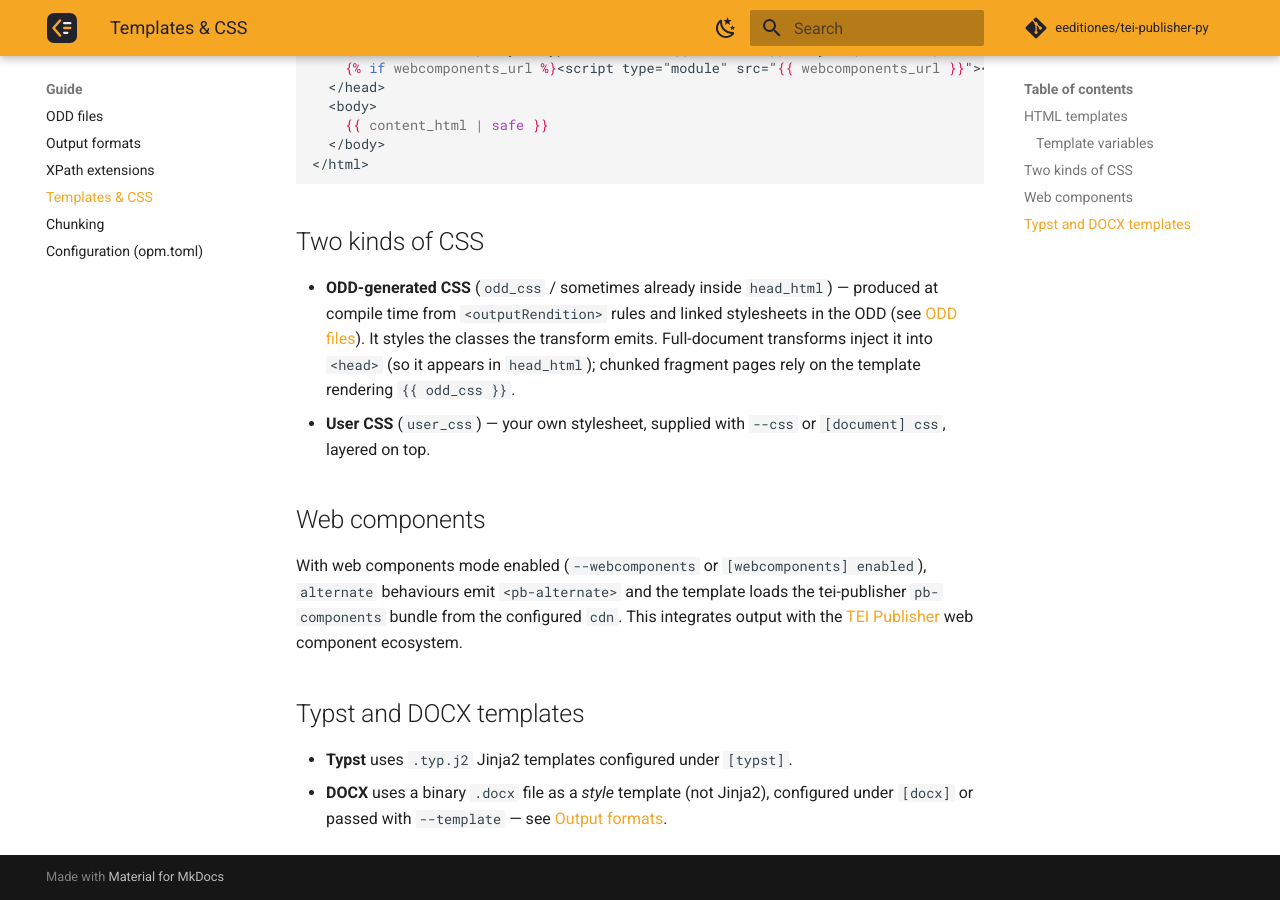
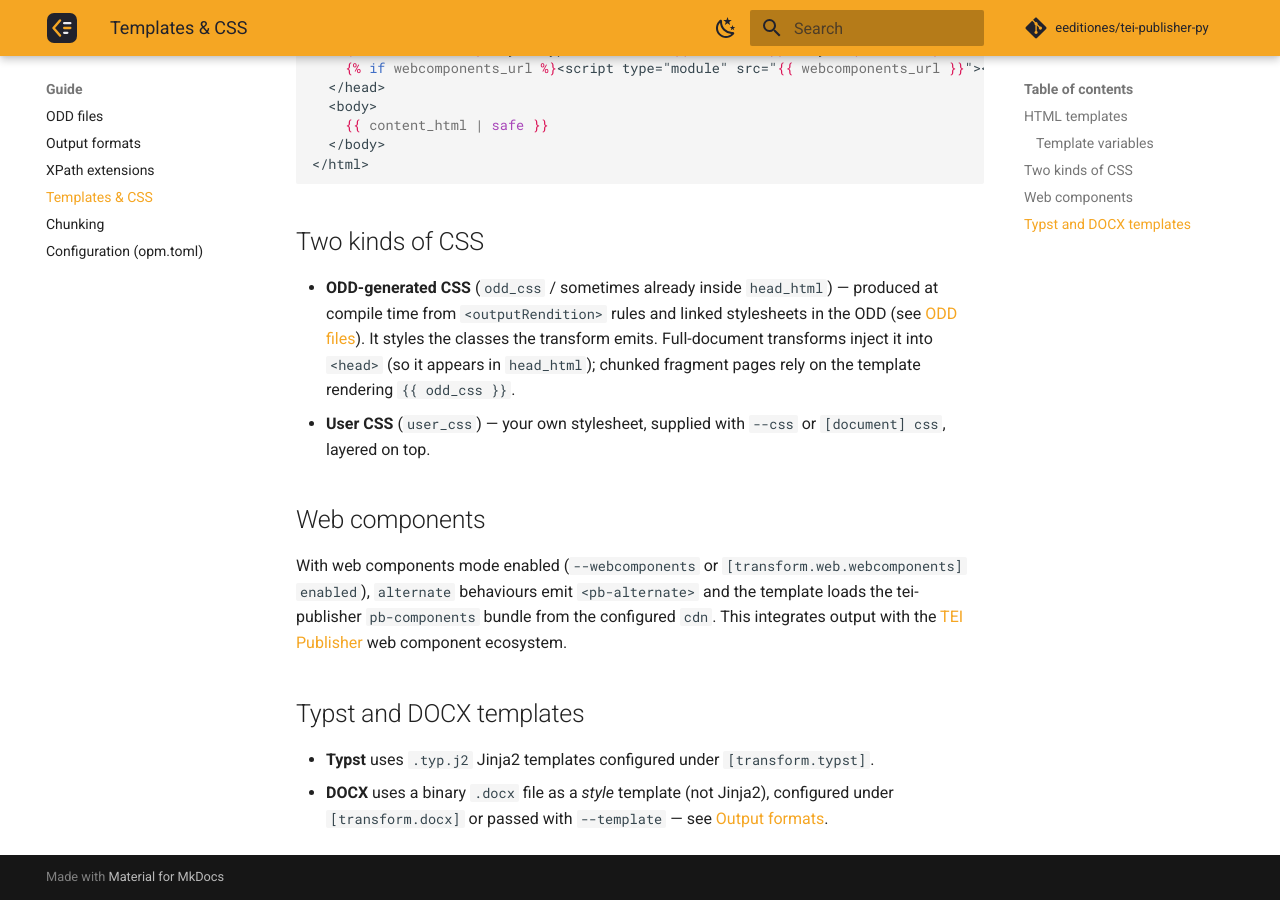
Before and after one commit to eeditiones/open-processing-model, an MkDocs documentation site: the page built from docs/guide/templates-and-css.md, in a window 1280 px wide and 900 px high, scrolled down 1304 px. Built offline with MkDocs 1.6.1 and Material for MkDocs 9.7.7, drawn with Linux system fonts in a browser that asks for light colours; comment, search, counter and statistics services are not loaded.

Commit message:
Clean up toml config file

````diff
--- a/docs/guide/output-formats.md
+++ b/docs/guide/output-formats.md
@@ -35,10 +35,10 @@
 
 | `--type` | Config key |
 | --- | --- |
-| `web` | `[transform].module` (or `[web].module`) |
-| `docx` | `[docx].module` |
-| `typst` | `[typst].module` |
-| `markdown`, `print`, … | `[<type>].module` |
+| `web` | `[transform.web].module` |
+| `docx` | `[transform.docx].module` |
+| `typst` | `[transform.typst].module` |
+| `markdown`, `print`, … | `[transform.<type>].module` |
 
 ```bash
 # Explicit module path
@@ -51,7 +51,7 @@
 ```
 
 `--module` overrides `--type` when both are given. Omitting both falls back to
-`[transform].module`. Details and the full TOML schema are in
+`[transform.web].module`. Details and the full TOML schema are in
 [Configuration](configuration.md#selecting-a-module-by-type).
 
 ## HTML (`web`)
@@ -78,7 +78,7 @@
 
 DOCX is binary, so `-o` is required (it cannot be previewed). A custom Word
 `.docx` can be supplied as a **style template** via `--template` or the
-`[docx] template` config key; its paragraph and character styles are reused in
+`[transform.docx] template` config key; its paragraph and character styles are reused in
 the output. Missing built-in styles (`Hyperlink`, `footnote text`,
 `footnote reference`) are injected automatically.
 
@@ -91,7 +91,7 @@
 ## Typst
 
 Typst output uses a `.typ.j2` Jinja2 template (e.g. a `book` or `documentation`
-layout), configured under `[typst]` in `opm.toml`.
+layout), configured under `[transform.typst]` in `opm.toml`.
 
 ```bash
 uv run opm transform demo/tei-test.xml -c teipublisher.toml -t typst -o out.typ
--- a/docs/guide/templates-and-css.md
+++ b/docs/guide/templates-and-css.md
@@ -60,7 +60,8 @@
 
 ## Web components
 
-With web components mode enabled (`--webcomponents` or `[webcomponents] enabled`),
+With web components mode enabled (`--webcomponents` or
+`[transform.web.webcomponents] enabled`),
 `alternate` behaviours emit `<pb-alternate>` and the template loads the
 tei-publisher `pb-components` bundle from the configured `cdn`. This integrates
 output with the [TEI Publisher](https://teipublisher.com/) web component
@@ -68,7 +69,7 @@
 
 ## Typst and DOCX templates
 
-- **Typst** uses `.typ.j2` Jinja2 templates configured under `[typst]`.
+- **Typst** uses `.typ.j2` Jinja2 templates configured under `[transform.typst]`.
 - **DOCX** uses a binary `.docx` file as a *style* template (not Jinja2),
-  configured under `[docx]` or passed with `--template` — see
+  configured under `[transform.docx]` or passed with `--template` — see
   [Output formats](output-formats.md#docx).
--- a/opm.toml
+++ b/opm.toml
@@ -4,10 +4,6 @@
 # pythonpath = ["extensions"]
 
 [transform]
-# Default (web) compiled transform module used when --module/-m and --type/-t
-# are omitted. Also selected by ``opm transform --type web``.
-# module = "modules/teipublisher-web.py"
-
 # XPath extension modules loaded into the tp: namespace.
 xpath_extensions = [
     "opm.runtime.common_xpath_functions"
@@ -22,6 +18,11 @@
 #     "data/lookup.xml",
 # ]
 
+[transform.web]
+# Compiled web module used when --module/-m and --type/-t are omitted,
+# and when ``opm transform --type web`` is selected.
+# module = "modules/teipublisher-web.py"
+
 [document]
 # Jinja2 template used to wrap full-document HTML output.
 # template = "templates/default.html.j2"
@@ -29,19 +30,19 @@
 # CSS file injected into full-document HTML output.
 # css = "templates/default.css"
 
-[docx]
+[transform.docx]
 # Compiled module selected by ``opm transform --type docx``.
 # module = "modules/teipublisher-docx.py"
 # Word style template used for DOCX output.
 # template = "templates/corporate.docx"
 
-[typst]
+[transform.typst]
 # Compiled module selected by ``opm transform --type typst``.
 # module = "modules/teipublisher-typst.py"
 # Typst document-shell template used for Typst output.
 # template = "templates/book.typ.j2"
 
-[webcomponents]
+[transform.web.webcomponents]
 # Enable TEI Publisher web-component output mode by default.
 enabled = false
 
@@ -52,7 +53,7 @@
 # version = "3.0.5"
 
 [chunking]
-# Transform module used for chunking; falls back to [transform].module when omitted.
+# Transform module used for chunking; falls back to [transform.web].module when omitted.
 # module = "modules/teipublisher-web.py"
 
 # XPath expression selecting chunk root elements.
@@ -93,9 +94,7 @@
 # scope = "global"
 # xpath = "//text/body"
 # module = "modules/teipublisher-web.py"
-#
-# [chunking.fragments.parameters]
-# mode = "toc"
+# parameters = { mode = "toc" }
 #
 # [[chunking.fragments]]
 # name = "notes"
--- a/src/opm/templates/default_document.typ.j2
+++ b/src/opm/templates/default_document.typ.j2
@@ -1,5 +1,5 @@
 // TEI Publisher default Typst document shell
-// Override via [typst] template in project config or --template
+// Override via [transform.typst] template in project config or --template
 
 #let bold(content) = content
 #let sic(content) = content
````
Also changed, not shown: docs/guide/configuration.md (+25 -20 lines), teipublisher.toml (+11 -5 lines), 6 other files.
